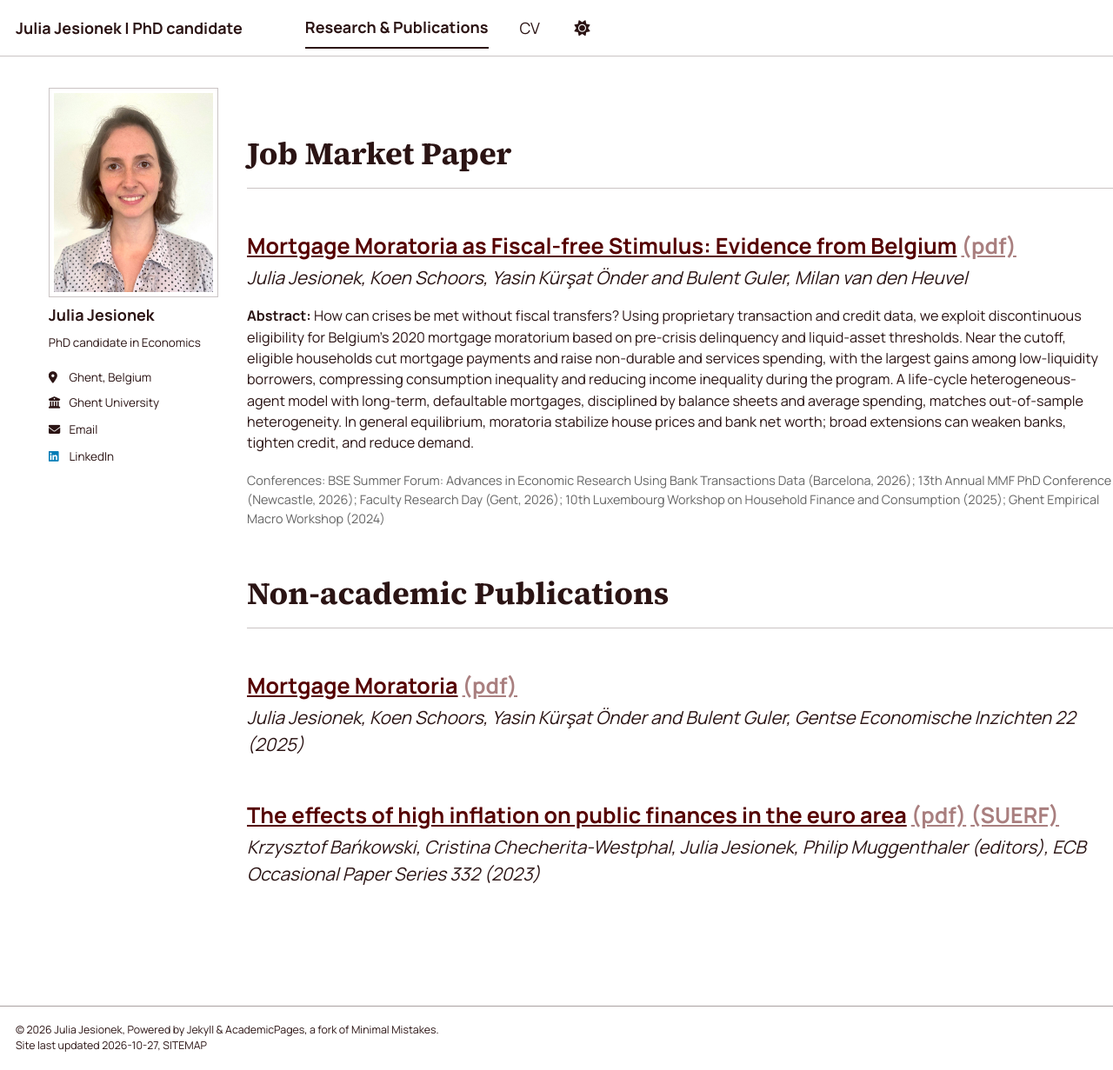
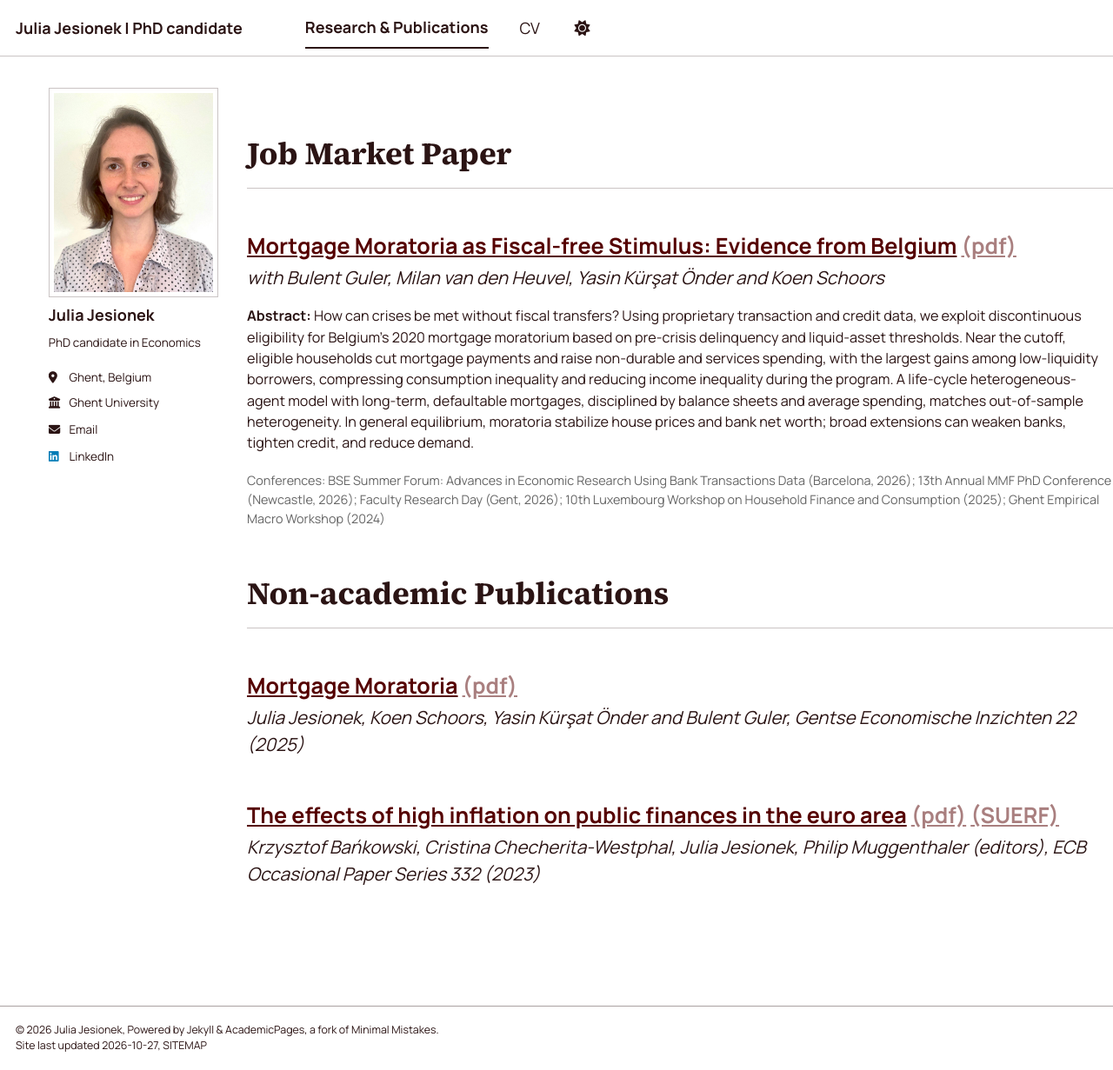
Before and after one commit to juliajesionek/homepage, a Jekyll site: the page built from _pages/publications.html, in a window 1280 px wide and 1231 px high. Shown: the whole window at 87% size. Built offline with Jekyll 4.4.1, drawn with Linux system fonts in a browser that asks for light colours; a style sheet for code colours, icons or effects is not loaded.

Commit message:
List JMP coauthors alphabetically with 'with' prefix
Co-Authored-By: Claude Opus 5.5 <noreply@anthropic.com>

```diff
--- a/_publications/2026-07-02-mortgage-moratoria-belgium.md
+++ b/_publications/2026-07-02-mortgage-moratoria-belgium.md
@@ -4,7 +4,7 @@ collection: publications
 category: current_projects
 permalink: /publication/mortgage-moratoria-belgium
 date: 2026-07-02
-authors: "Julia Jesionek, Koen Schoors, Yasin Kürşat Önder and Bulent Guler, Milan van den Heuvel"
+authors: "with Bulent Guler, Milan van den Heuvel, Yasin Kürşat Önder and Koen Schoors"
 paperurl: "/files/Belgian_Mortgage_Moratoria_WP.pdf"
 abstract: "How can crises be met without fiscal transfers? Using proprietary transaction and credit data, we exploit discontinuous eligibility for Belgium's 2020 mortgage moratorium based on pre-crisis delinquency and liquid-asset thresholds. Near the cutoff, eligible households cut mortgage payments and raise non-durable and services spending, with the largest gains among low-liquidity borrowers, compressing consumption inequality and reducing income inequality during the program. A life-cycle heterogeneous-agent model with long-term, defaultable mortgages, disciplined by balance sheets and average spending, matches out-of-sample heterogeneity. In general equilibrium, moratoria stabilize house prices and bank net worth; broad extensions can weaken banks, tighten credit, and reduce demand."
 conferences: " BSE Summer Forum: Advances in Economic Research Using Bank Transactions Data (Barcelona, 2026);  13th Annual MMF PhD Conference (Newcastle, 2026); Faculty Research Day (Gent, 2026); 10th Luxembourg Workshop on Household Finance and Consumption (2025); Ghent Empirical Macro Workshop (2024)"
```
